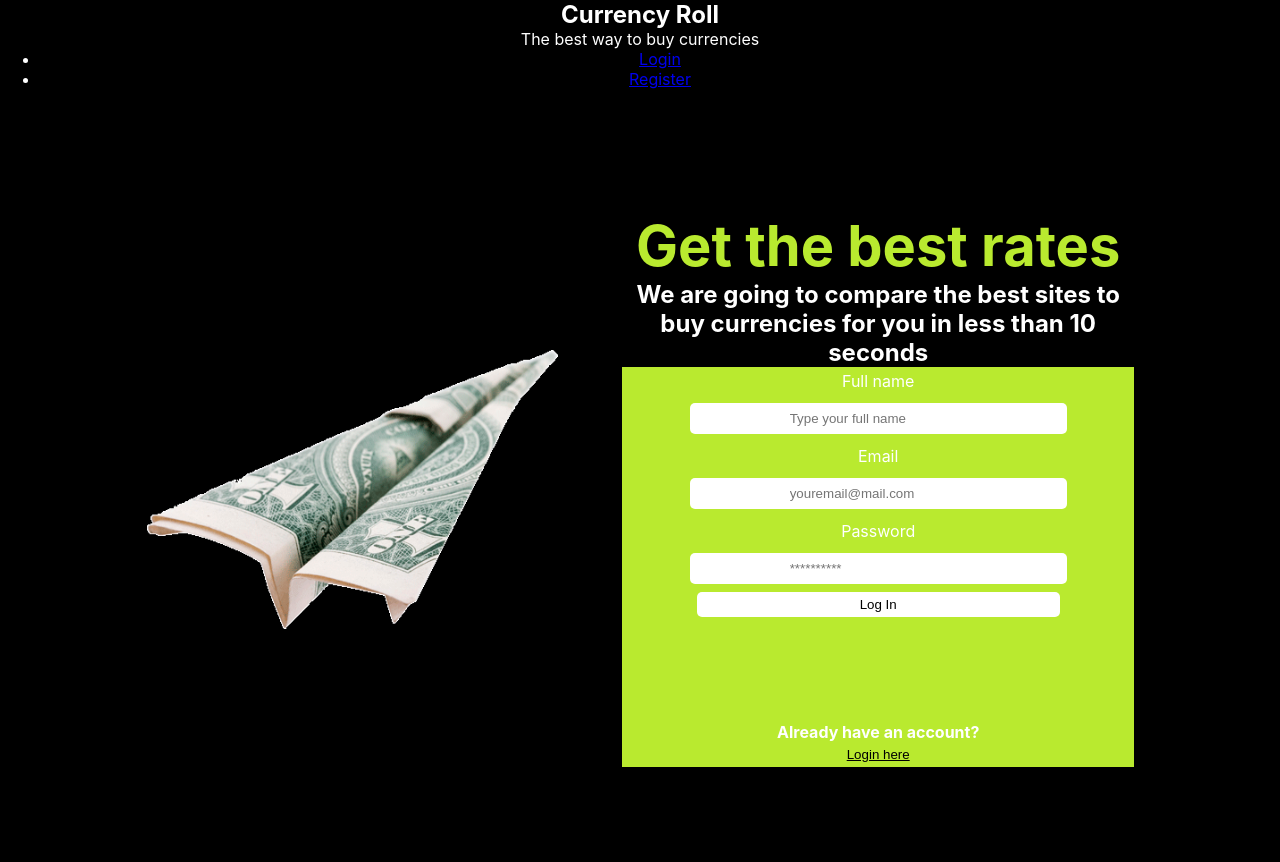
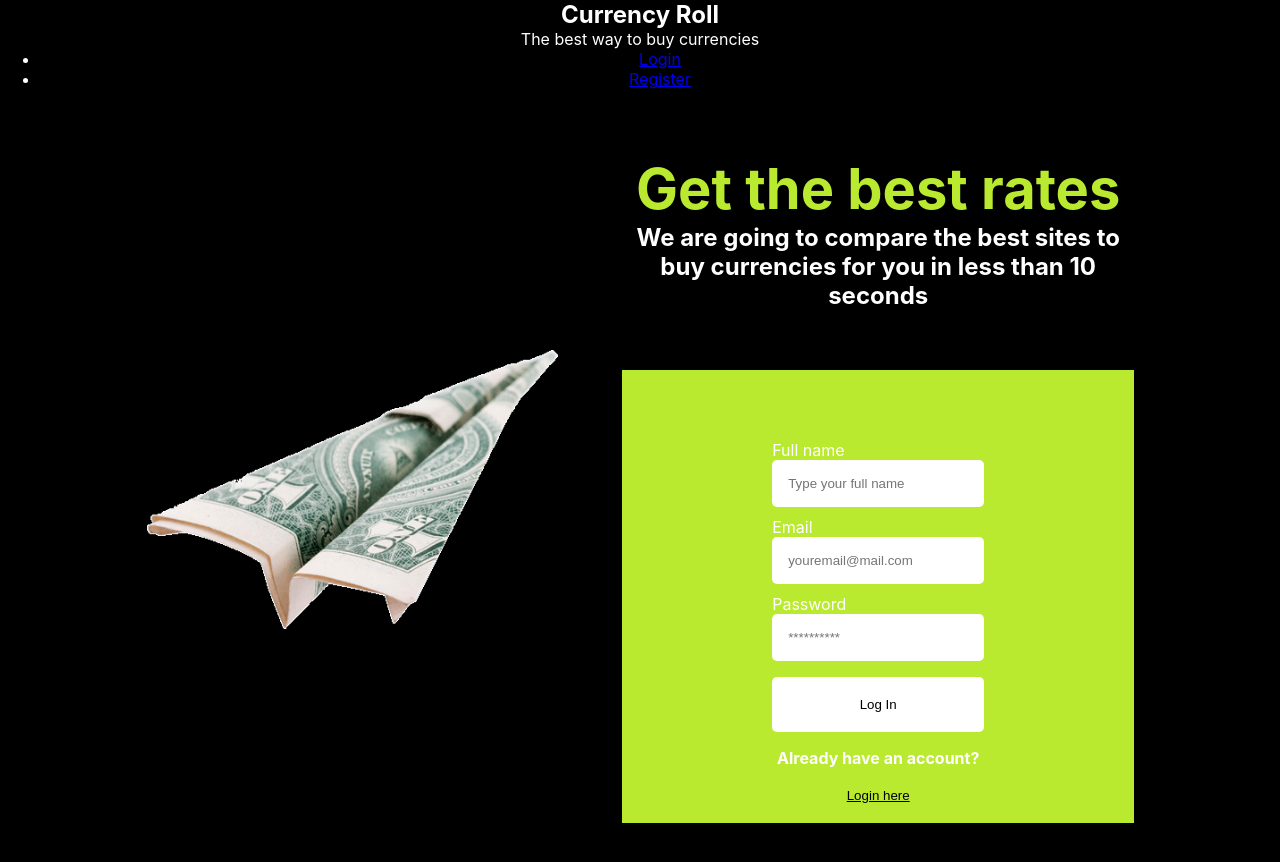
Before and after one commit to Fe-nando13/FAM, a React (Create React App) app in the folder fam/: page / in a window 1280 px wide. Shown: the top 862 px of the page. Built offline with nearby package versions, Linux system fonts and the light colour scheme.

Commit message:
Update mainPage.css

```diff
--- a/fam/src/pages/mainPage.css
+++ b/fam/src/pages/mainPage.css
@@ -41,34 +41,39 @@
 .register-form {
   background-color: var(--COLOR2);
   /* width: 35vw; */
-height: 50vh;
+  /*height: 40vh; */
   display: flex;
   flex-direction: column;
-align-items: center;
+  margin: 60px 0 0;
 }
 
 label {
   text-align: left;
-padding: 0.25rem 0;
+  margin: 10px 150px 0px 150px;
+  border: none;
+  padding: 5px 1px -50px 1px;
 }
 
 input {
-margin: 0.5rem 0;
-padding: 0.5rem 100px;
+  margin: 0px 150px;
   border: none;
   border-radius: 5px;
+  padding: 16px 16px;
 }
 
 button {
+  background-color: white;
+  margin: 16px 150px;
+  padding: 20px;
   border: none;
-background-color: white;
-padding: 5px 163px;
   border-radius: 5px;
   cursor: pointer;
+  color: black;
 }
 
 .link-btn {
   background: none;
   color: black;
   text-decoration: underline;
+  margin: 0px;
 }
```
Lines whose indentation alone changed are shown as unchanged.
